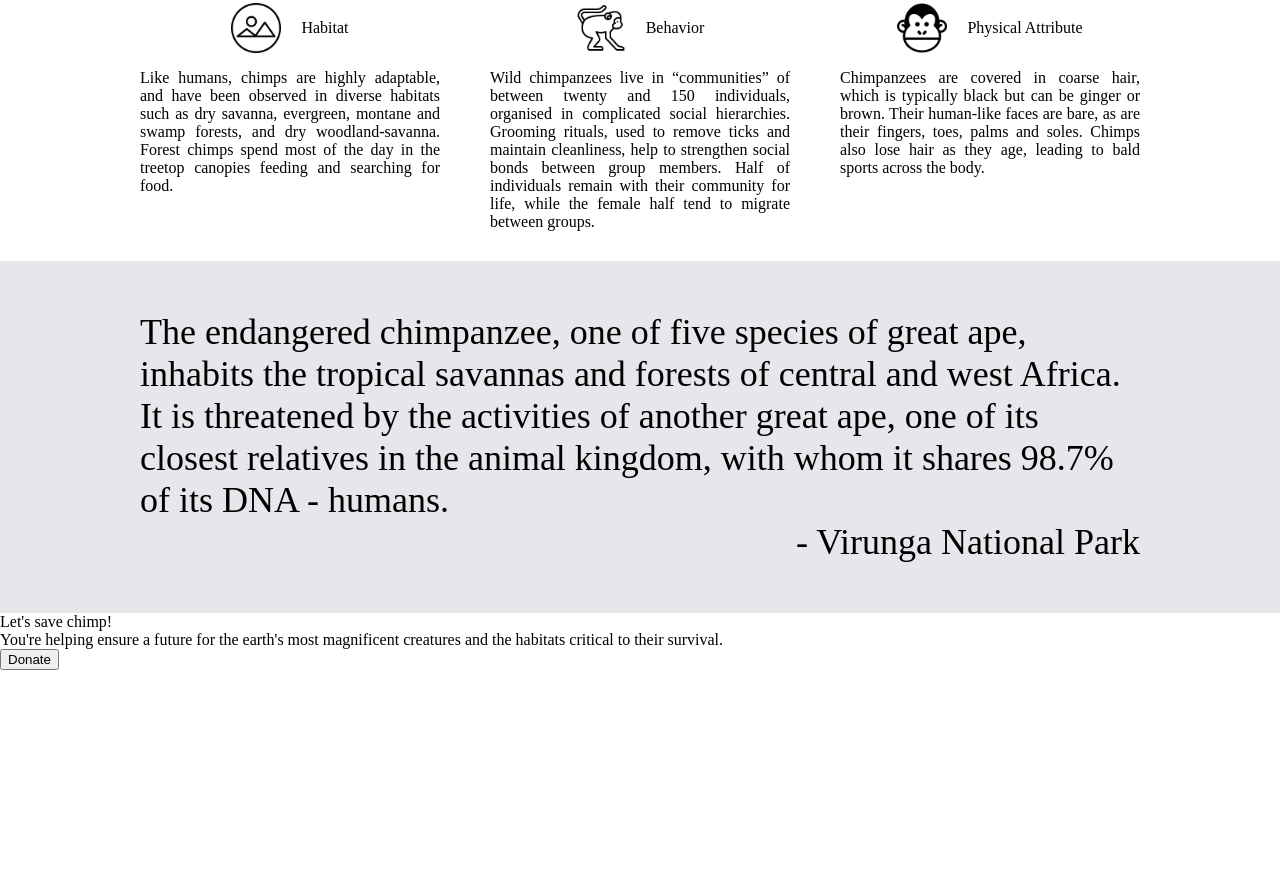
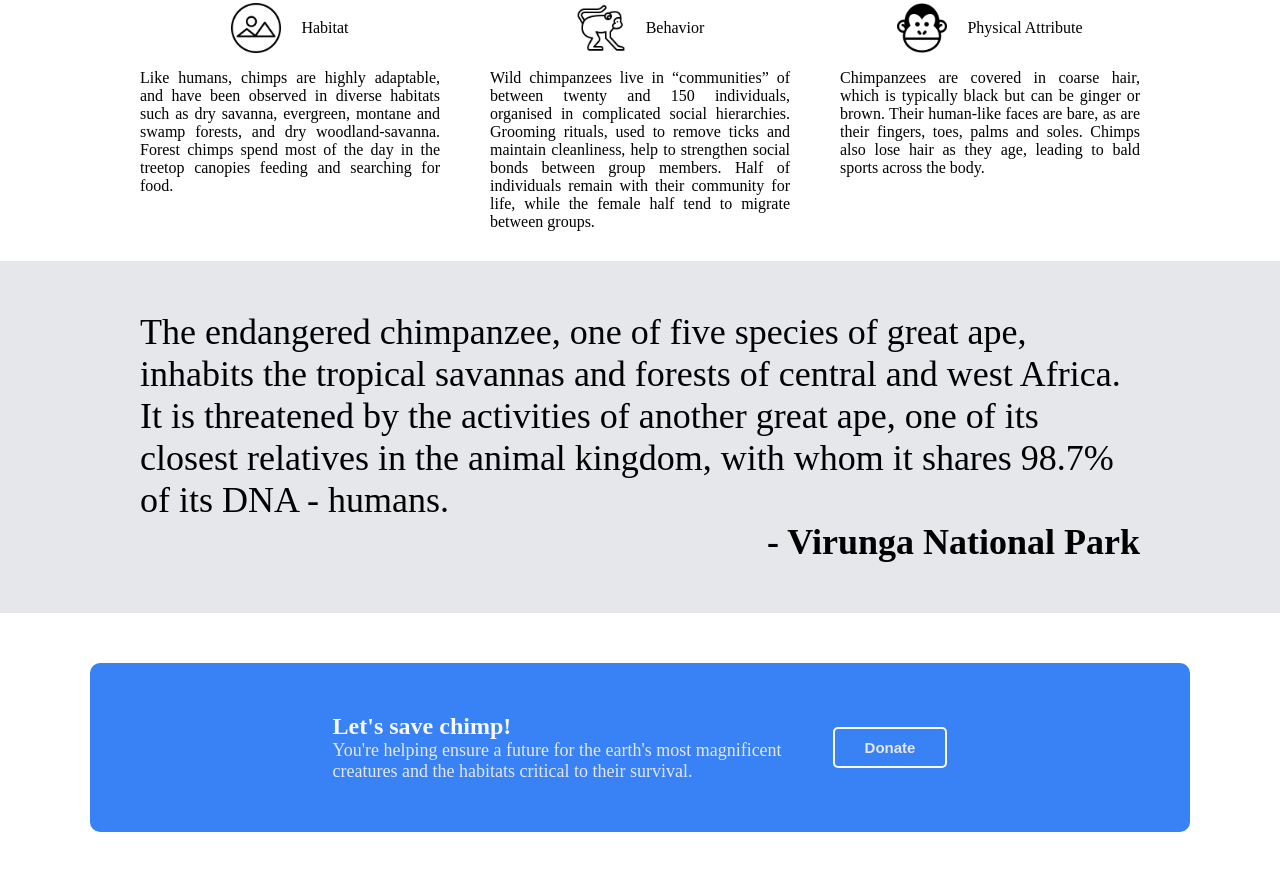
Before and after one commit to chimpbros/landing-page, a plain HTML site: page index.html in a window 1280 px wide. Shown: the part 548-1418 px from the top of the page. Before the commit the page ends 1218 px from the top, so only its background shows below. Drawn offline with Linux system fonts and the light colour scheme.

Commit message:
Add styling to Call to Action section
some adjustment to button selector

```diff
--- a/index.html
+++ b/index.html
@@ -59,9 +59,13 @@
         </div>
     </div>
     <div class="call-section">
-        <div class="call-title">Let's save chimp!</div>
-        <div class="call-desc">You're helping ensure a future for the earth's most magnificent creatures and the habitats critical to their survival.</div>
-        <button type="button">Donate</button>
+        <div class="call-container">
+            <div class="call-text">
+                <div class="call-title">Let's save chimp!</div>
+                <div class="call-desc">You're helping ensure a future for the earth's most magnificent creatures and the habitats critical to their survival.</div>
+            </div>
+            <button type="button">Donate</button>
+        </div>
     </div>
 </body>
 </html>
--- a/styles.css
+++ b/styles.css
@@ -68,7 +68,7 @@ body {
     width: 480px;
 }
 
-.main-text button {
+button {
     padding: 10px 30px;
     background-color: #3882f6;
     border: none;
@@ -129,3 +129,45 @@ body {
     flex-direction: column;
     align-items: flex-end;
 }
+
+.quote-src {
+    font-weight: bold;
+}
+
+.call-section {
+    display: flex;
+    justify-content: center;
+    align-items: center;
+    padding: 50px;
+}
+
+.call-container {
+    background-color: #3882f6;
+    max-width: 1000px;
+    display: flex;
+    justify-content: center;
+    padding: 50px 50px;
+    flex-basis: 1000px;
+    border-radius: 10px;
+}
+
+.call-title {
+    color: #f9faf8;
+    font-size: 24px;
+    font-weight: bold;
+}
+
+.call-desc {
+    color: #e5e7eb;
+    font-size: 18px;
+}
+
+.call-text {
+    max-width: 500px;
+}
+
+.call-container button {
+    border: 2px solid #f9faf8;
+    padding: 10px 30px;
+    align-self: center;
+}
```
